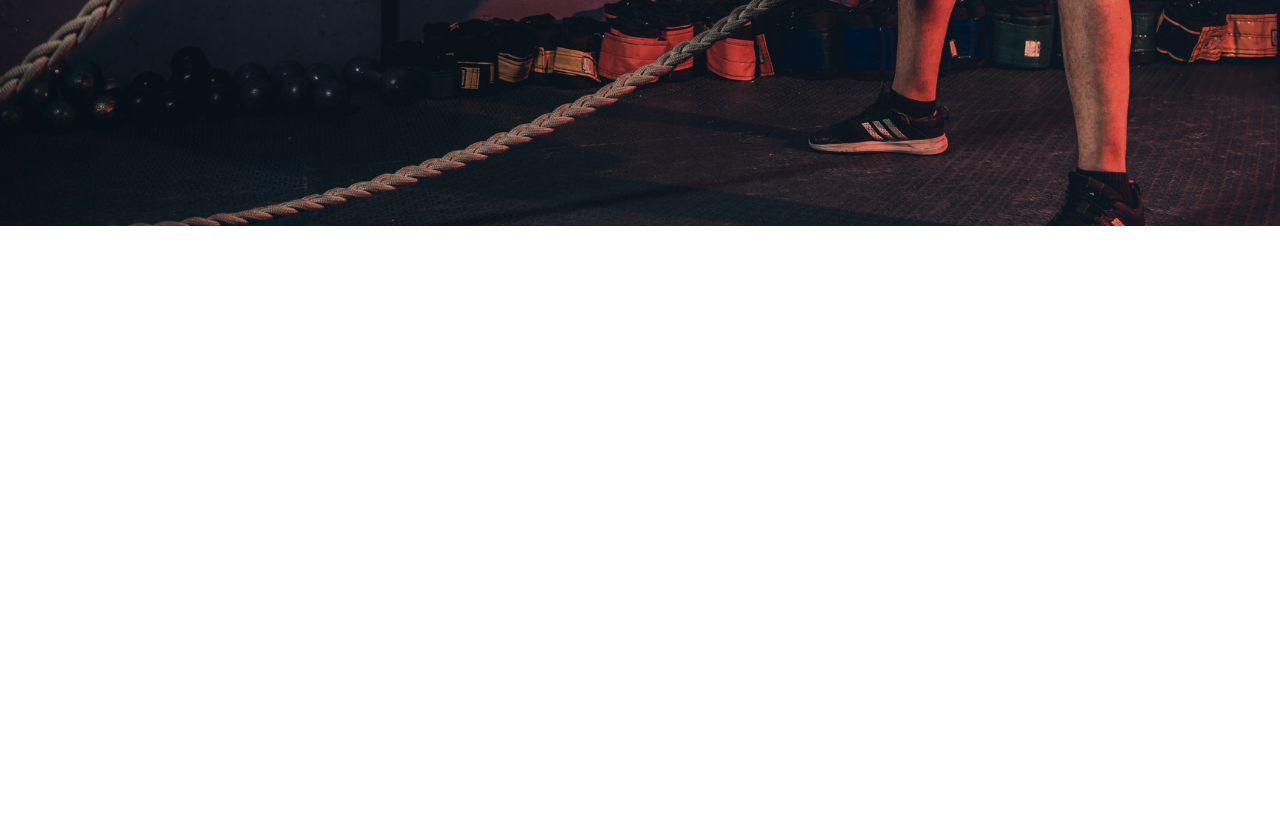
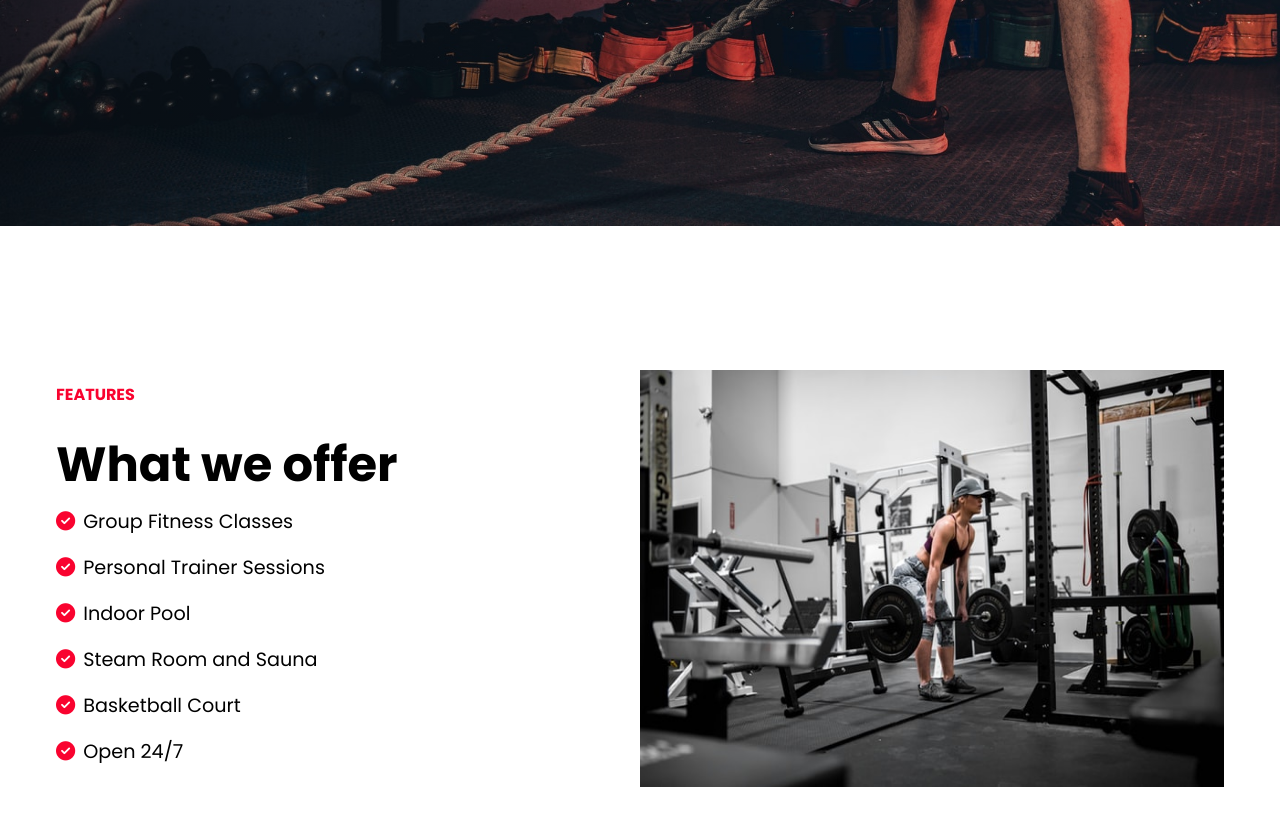
Before and after one commit to rj-robinjoseph/GYM-Fitness, a plain HTML site: page index.html in a window 1280 px wide. Shown: the part 634-1460 px from the top of the page. Before the commit the page ends 860 px from the top, so only its background shows below. Drawn offline with Linux system fonts and the light colour scheme.

Commit message:
Services Section Completed

```diff
--- a/index.html
+++ b/index.html
@@ -7,6 +7,12 @@
     <link
       href="https://fonts.googleapis.com/css2?family=Poppins:wght@100;200;300;400;500;600;700;800;900&display=swap"
       rel="stylesheet"
+    />
+    <link
+      rel="stylesheet"
+      href="https://use.fontawesome.com/releases/v6.1.1/css/all.css"
+      integrity="sha384-/frq1SRXYH/bSyou/HUp/hib7RVN1TawQYja658FEOodR/FQBKVqT9Ol+Oz3Olq5"
+      crossorigin="anonymous"
     />
     <link rel="stylesheet" href="./styles/normalize.css" />
     <link rel="stylesheet" href="./styles/style.css" />
@@ -39,7 +45,37 @@
     </div>
 
     <!-- Services Section -->
+    <div class="services">
+      <div class="services__container">
+        <div>
+          <p class="topline">Features</p>
+          <h1 class="services__heading">What we offer</h1>
+          <div class="services__features">
+            <p class="services__feature">
+              <i class="fa-solid fa-circle-check"></i>Group Fitness Classes
+            </p>
+            <p class="services__feature">
+              <i class="fa-solid fa-circle-check"></i>Personal Trainer Sessions
+            </p>
+            <p class="services__feature">
+              <i class="fa-solid fa-circle-check"></i>Indoor Pool
+            </p>
+            <p class="services__feature">
+              <i class="fa-solid fa-circle-check"></i>Steam Room and Sauna
+            </p>
+            <p class="services__feature">
+              <i class="fa-solid fa-circle-check"></i>Basketball Court
+            </p>
+            <p class="services__feature">
+              <i class="fa-solid fa-circle-check"></i>Open 24/7
+            </p>
+          </div>
+        </div>
+        <div><img src="/images/gym-2.jpg" alt="" class="services__img" /></div>
+      </div>
+    </div>
 
+    <!-- Membership Section -->
     <script src="./main.js"></script>
   </body>
 </html>
--- a/styles/style.css
+++ b/styles/style.css
@@ -162,3 +162,54 @@
 .button:hover {
   background: var(--black);
 }
+
+/* Services section */
+
+.services {
+  padding: 8rem calc((100vw - 1200px) / 2);
+}
+
+.services__container {
+  display: grid;
+  grid-template-columns: 1fr 1fr;
+  padding: 1rem;
+}
+
+.services__img {
+  width: 100%;
+  height: 100%;
+}
+
+.topline {
+  color: var(--red);
+  text-transform: uppercase;
+  font-weight: bold;
+  margin-bottom: 0.5rem;
+}
+
+.services__heading {
+  margin-bottom: 1rem;
+  font-size: clamp(2rem, 6vw, 3rem);
+}
+
+.services__features {
+  text-decoration: none;
+}
+
+.services__feature {
+  margin-bottom: 1.5rem;
+  font-size: clamp(1rem, 5vw, 1.2rem);
+}
+
+.fa-circle-check {
+  margin-right: 0.5rem;
+  color: var(--red);
+}
+
+@media screen and (max-width: 768px) {
+  .services__container {
+    grid-template-columns: 1fr;
+  }
+}
+
+/* Membership section */
```
Also changed, not shown: images/gym-2.jpg (added).
